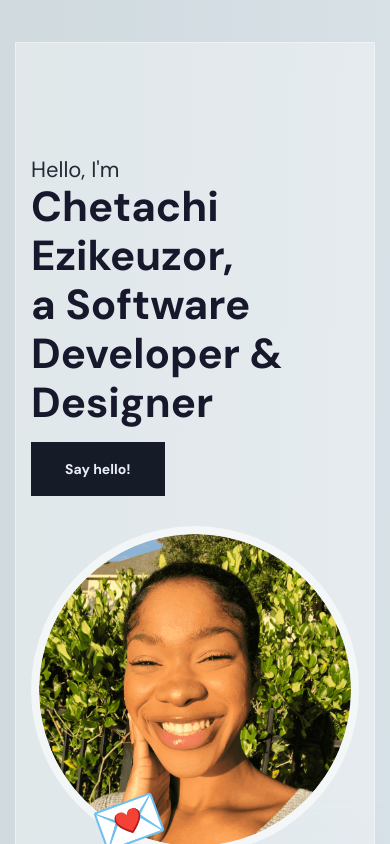
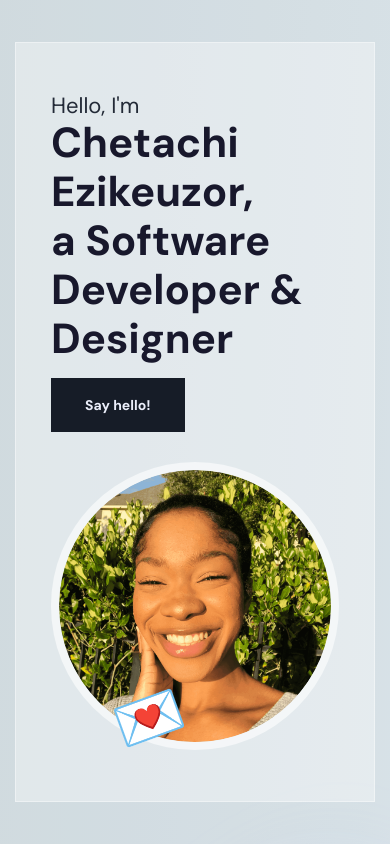
Before and after one commit to chetachiezikeuzor/ChetachiLabs, a Next.js app: page / in a window 390 px wide. Shown: the top 844 px of the page. Built offline with nearby package versions, Linux system fonts and the light colour scheme.

Commit message:
✏️ Mobile optimization for main header

```diff
--- a/public/style.css
+++ b/public/style.css
@@ -127,6 +127,9 @@ MEDIA QUERIES
 @media screen and (max-width: 768px) {
   div.contact-wrapper {
     grid-template-columns: 1fr;
+  }
+  section.home-section {
+    padding: 20px;
   }
   .header-title-block {
     -webkit-flex-wrap: wrap;
```
